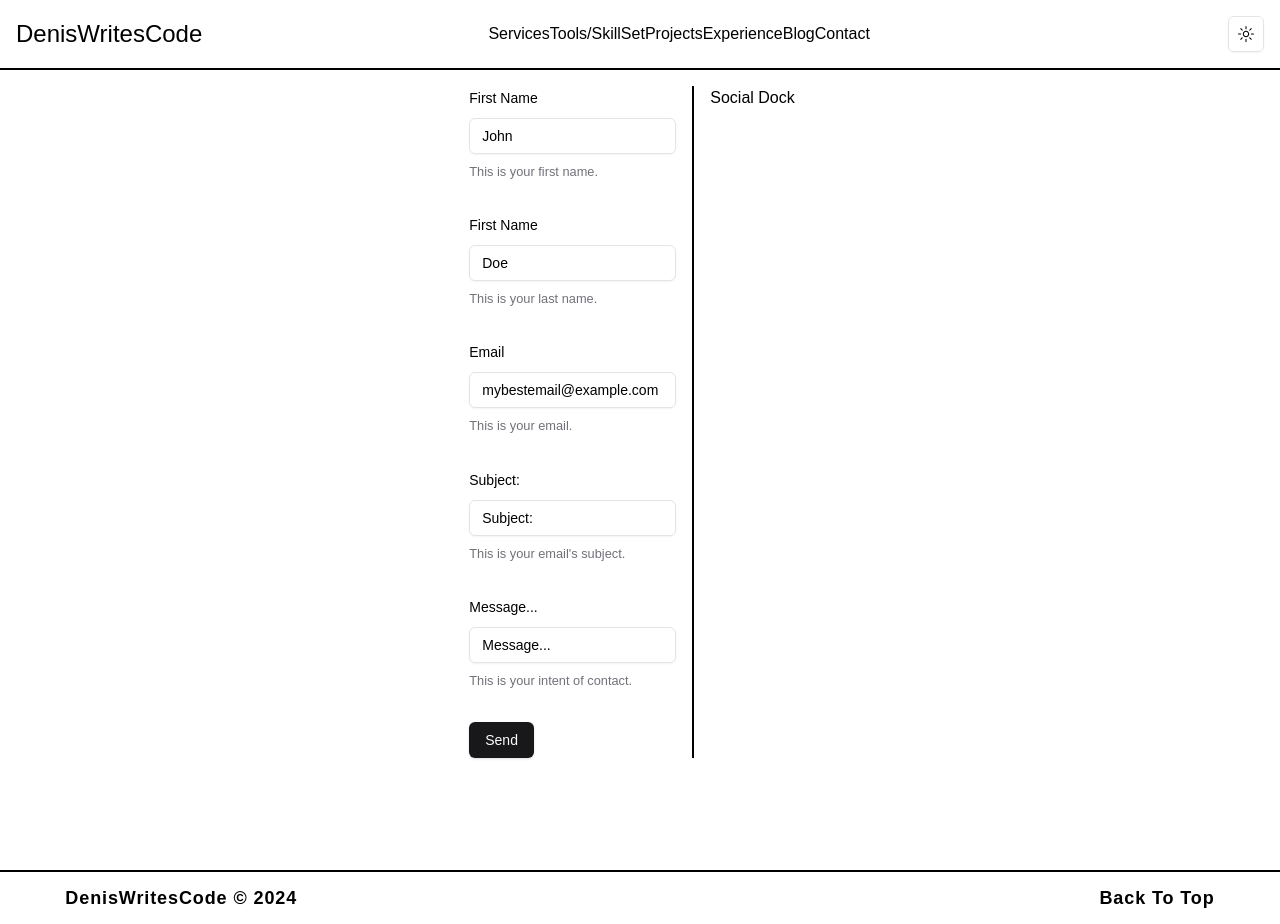
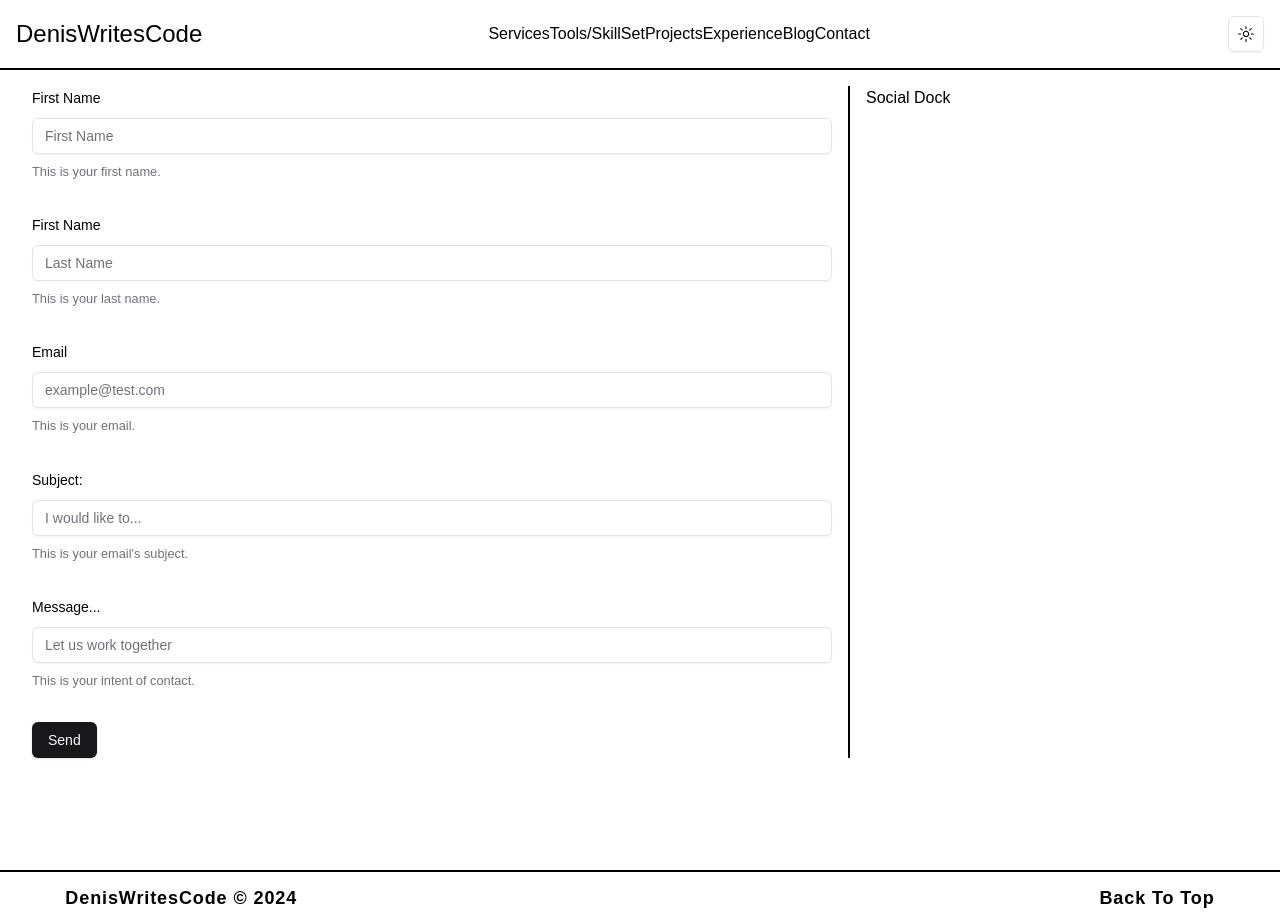
Before and after one commit to DenisWritesCode/portfolio2point0, a Next.js app: page /contact in a window 1280 px wide. Built offline with nearby package versions, Linux system fonts and the light colour scheme.

Commit message:
002: Contact form logging to console

```diff
--- a/app/contact/page.tsx
+++ b/app/contact/page.tsx
@@ -40,13 +40,13 @@ const contactFormSchema = z.object({
 function Contact() {
   // Contact Form.
   const contactForm = useForm<z.infer<typeof contactFormSchema>>({
-    resolver: zodResolver(contactFormSchema),
+    resolver: zodResolver(contactFormSchema.required()),
     defaultValues: {
-      firstName: "John",
-      lastName: "Doe",
-      email: "mybestemail@example.com",
-      subject: "Subject: ",
-      message: "Message...",
+      firstName: "",
+      lastName: "",
+      email: "",
+      subject: "",
+      message: "",
     },
   });
 
@@ -54,10 +54,11 @@ function Contact() {
   function onSubmit(values: z.infer<typeof contactFormSchema>) {
     // Do something with the form values.
     // ✅ This will be type-safe and validated.
-    console.log(values);
+    console.log("Form submitted: ", {...values});
   }
   return (
-    <div className="flex justify-center space-x-4">
+    <div className="flex-row md:flex md:align-middle md:justify-center">
+      <div className="left w-2/3 px-4">
       <Form {...contactForm}>
         <form
           onSubmit={contactForm.handleSubmit(onSubmit)}
@@ -72,7 +73,7 @@ function Contact() {
                 <FormLabel>First Name</FormLabel>
                 <FormControl>
                   <Input
-                    placeholder={"contactForm.defaultValues.firstName"}
+                    placeholder={"First Name"}
                     {...field}
                   />
                 </FormControl>
@@ -90,7 +91,7 @@ function Contact() {
                 <FormLabel>First Name</FormLabel>
                 <FormControl>
                   <Input
-                    placeholder={"contactForm.defaultValues.lastName"}
+                    placeholder={"Last Name"}
                     {...field}
                   />
                 </FormControl>
@@ -108,7 +109,7 @@ function Contact() {
                 <FormLabel>Email</FormLabel>
                 <FormControl>
                   <Input
-                    placeholder={"contactForm.defaultValues.email"}
+                    placeholder={"example@test.com"}
                     {...field}
                   />
                 </FormControl>
@@ -126,7 +127,7 @@ function Contact() {
                 <FormLabel>Subject: </FormLabel>
                 <FormControl>
                   <Input
-                    placeholder={"contactForm.defaultValues.subject"}
+                    placeholder={"I would like to..."}
                     {...field}
                   />
                 </FormControl>
@@ -144,7 +145,7 @@ function Contact() {
                 <FormLabel>Message...</FormLabel>
                 <FormControl>
                   <Input
-                    placeholder={"contactForm.defaultValues.message"}
+                    placeholder={"Let us work together"}
                     {...field}
                   />
                 </FormControl>
@@ -156,7 +157,8 @@ function Contact() {
           <Button type="submit">Send</Button>
         </form>
       </Form>
-      <div className="right border-l-2 border-foreground px-4">Social Dock</div>
+      </div>
+      <div className="right border-l-2 border-foreground px-4 w-1/3">Social Dock</div>
     </div>
   );
 }
```
Also changed, not shown: 1 other file (tests, documents, lock files or other folders).
